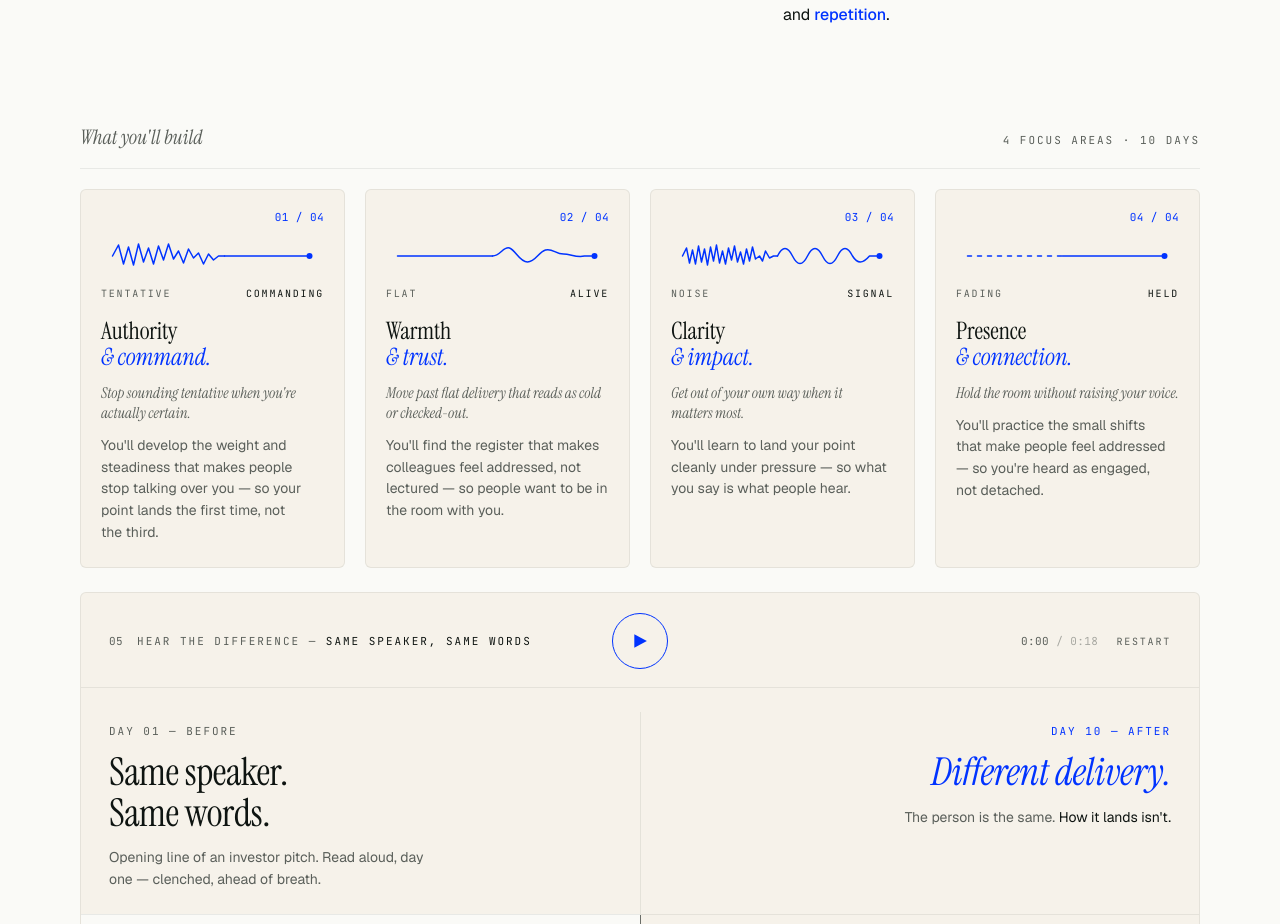
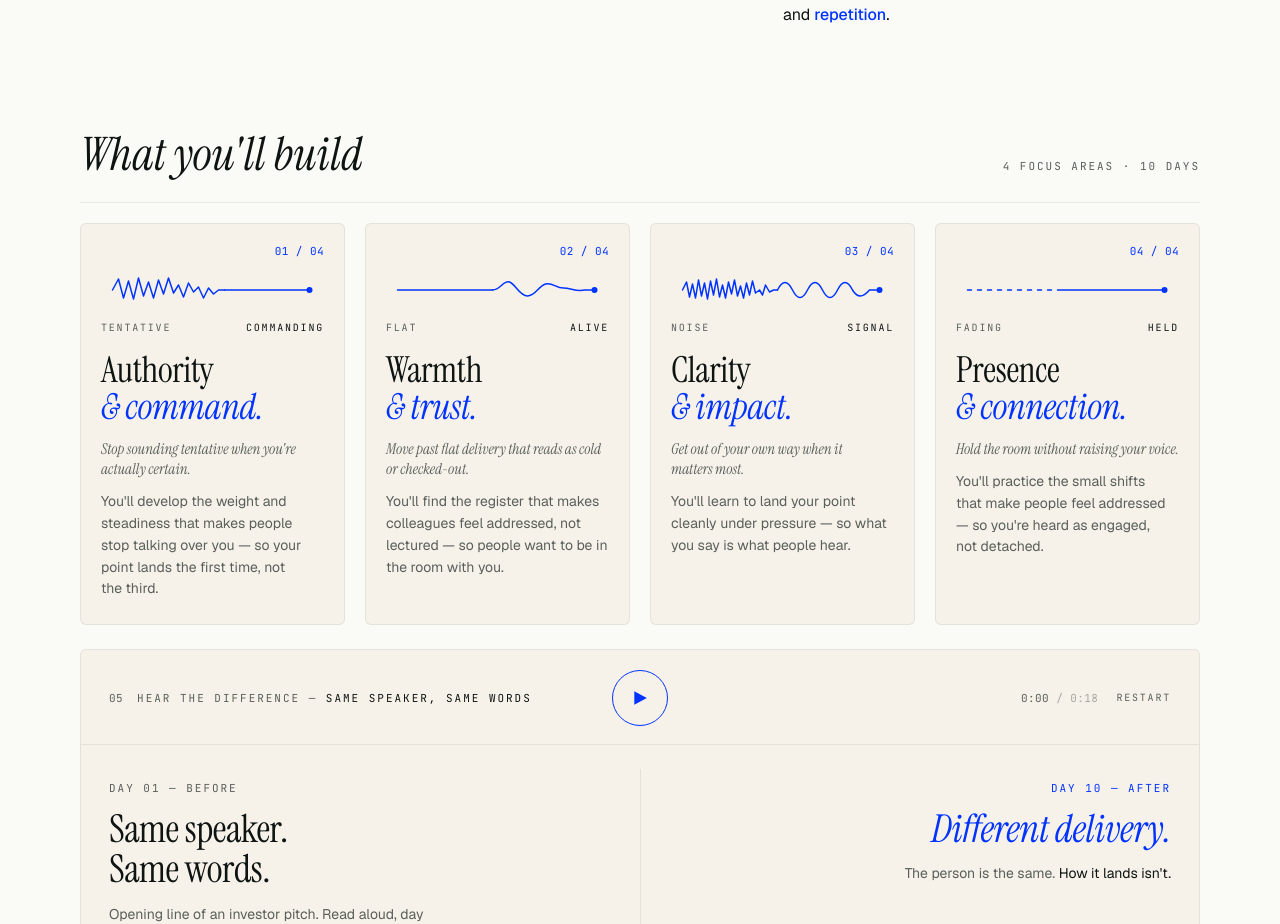
Before and after one commit to foxinahenhouse/VOICELAB, a Next.js app: page / in a window 1280 px wide. Shown: the part 3885-4809 px from the top of the page. Built offline with nearby package versions, Linux system fonts and the light colour scheme.

Commit message:
Increase font sizes for Sprint section header and card titles
Co-Authored-By: Claude Sonnet 4.6 <noreply@anthropic.com>

```diff
--- a/app/page.js
+++ b/app/page.js
@@ -983,7 +983,7 @@ const Sprint = () => {
 
         <div style={{ marginTop: 'var(--vl-gap-96)' }}>
           <div style={{ display: 'flex', alignItems: 'baseline', justifyContent: 'space-between', gap: 16, flexWrap: 'wrap', paddingBottom: 18, borderBottom: '1px solid var(--vl-hairline)', marginBottom: 20 }}>
-            <span style={{ fontFamily: 'var(--vl-font-serif)', fontWeight: 400, fontStyle: 'italic', fontSize: 'clamp(17px, 1.6vw, 20px)', color: 'var(--vl-graphite)' }}>What you'll build</span>
+            <span style={{ fontFamily: 'var(--vl-font-serif)', fontWeight: 400, fontStyle: 'italic', fontSize: 'clamp(32px, 3.6vw, 52px)', color: 'var(--vl-ink)' }}>What you'll build</span>
             <span style={{ fontFamily: 'var(--vl-font-mono)', fontSize: 11, letterSpacing: '0.18em', textTransform: 'uppercase', color: 'var(--vl-graphite)' }}>4 focus areas · 10 days</span>
           </div>
           <div style={{ display: 'grid', gridTemplateColumns: 'var(--vl-cols-4)', gap: 20 }}>
@@ -1000,8 +1000,8 @@ const Sprint = () => {
                   </div>
                 </div>
                 <div style={{ marginTop: 6 }}>
-                  <div style={{ fontFamily: 'var(--vl-font-serif)', fontWeight: 400, fontSize: 24, lineHeight: 1.1, letterSpacing: '-0.005em', color: 'var(--vl-ink)' }}>{r.titleMain}</div>
-                  <div style={{ fontFamily: 'var(--vl-font-serif)', fontWeight: 400, fontStyle: 'italic', fontSize: 24, lineHeight: 1.1, letterSpacing: '-0.005em', color: 'var(--vl-voice-green)' }}>{r.titleSub}</div>
+                  <div style={{ fontFamily: 'var(--vl-font-serif)', fontWeight: 400, fontSize: 'clamp(28px, 2.8vw, 42px)', lineHeight: 1.05, letterSpacing: '-0.01em', color: 'var(--vl-ink)' }}>{r.titleMain}</div>
+                  <div style={{ fontFamily: 'var(--vl-font-serif)', fontWeight: 400, fontStyle: 'italic', fontSize: 'clamp(28px, 2.8vw, 42px)', lineHeight: 1.05, letterSpacing: '-0.01em', color: 'var(--vl-voice-green)' }}>{r.titleSub}</div>
                 </div>
                 <p style={{ fontFamily: 'var(--vl-font-serif)', fontStyle: 'italic', fontWeight: 400, fontSize: 15, lineHeight: 1.35, color: 'var(--vl-graphite)', margin: 0 }}>{r.pull}</p>
                 <p style={{ fontFamily: 'var(--vl-font-sans)', fontSize: 14, lineHeight: 1.55, color: 'var(--vl-graphite)', margin: 0 }}>{r.body}</p>
```
